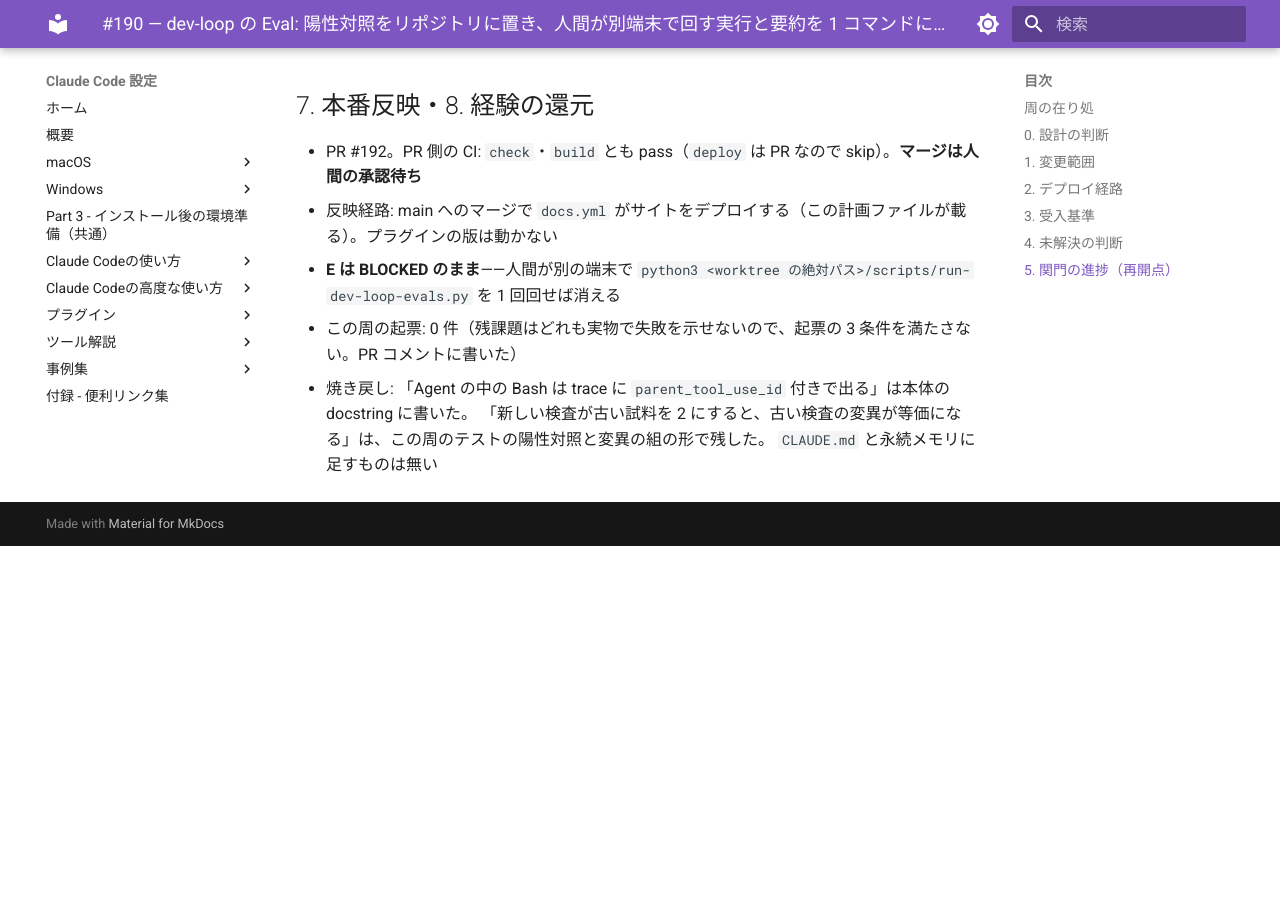
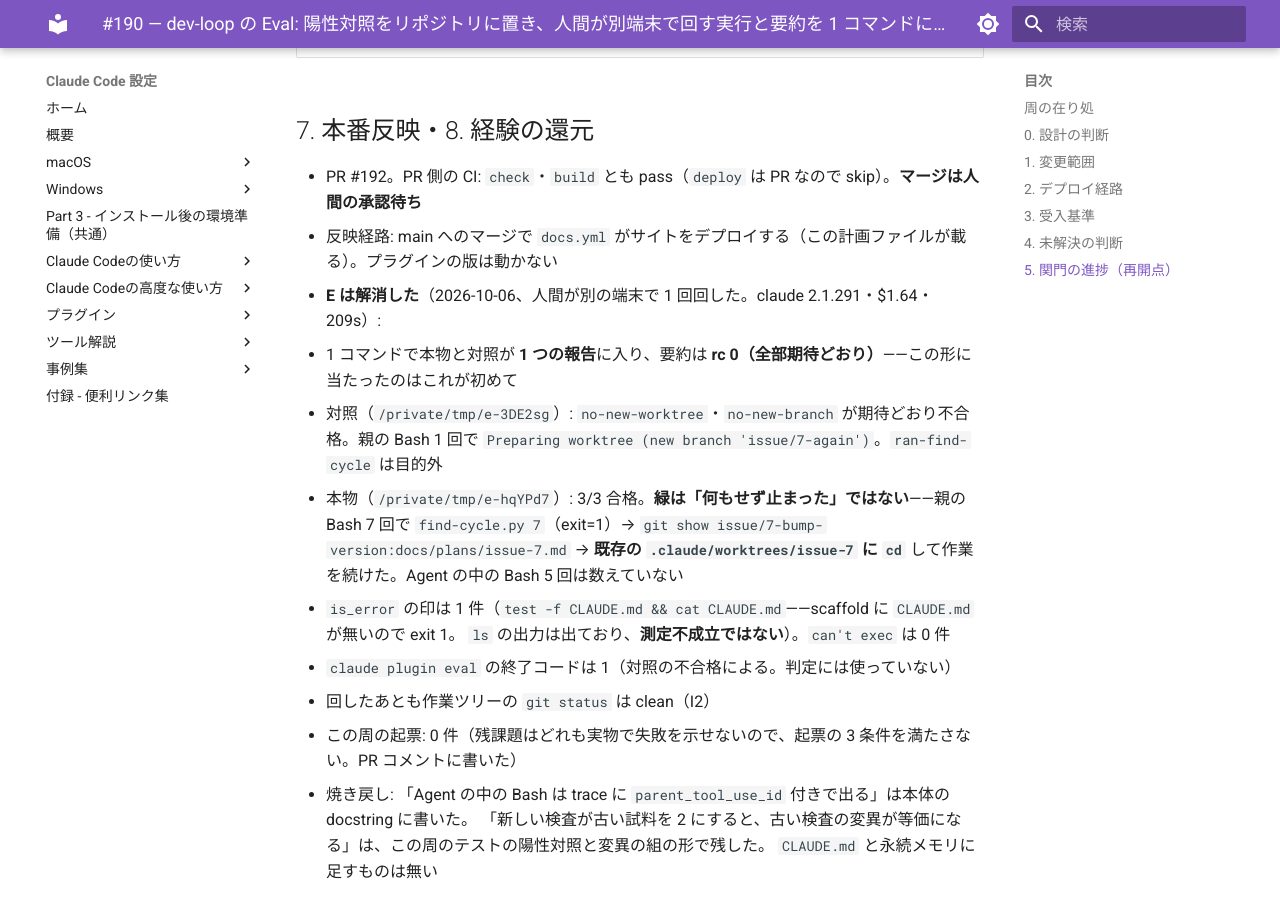
Before and after one commit to hdknr/claude-code-setup, an MkDocs documentation site: the page built from docs/plans/issue-190.md, in a window 1280 px wide and 900 px high, scrolled down 8163 px. Built offline with MkDocs 1.6.1 and Material for MkDocs 9.7.7, drawn with Linux system fonts in a browser that asks for light colours; before the commit the page ends 8709 px from its top, so only the background shows below that; some of the changed text lies outside the part shown.

Commit message:
docs(plans): #190 の受入基準 E を人間が別端末で回して解消したことを記録
Co-Authored-By: Claude Opus 5.5 <noreply@anthropic.com>

```diff
--- a/docs/plans/issue-190.md
+++ b/docs/plans/issue-190.md
@@ -75,7 +75,7 @@ main へのマージで `docs.yml` がサイトをデプロイする（計画フ
 | E | **1 コマンドで本物のケースと対照の両方が回り、貼れる要約が出る** | 人間が別の端末で 1 回回す（**このセッションからは起動できない**） |
 | F | `check-all.py` が緑、PR 側の CI も緑 | `check-all.py`・`gh pr checks` |
 
-**E は BLOCKED**——**何が無いか: 道具**（worktree 隔離セッションのガードが `claude plugin eval` を拒否する。#181）。
+**E は BLOCKED だった**（§7 で解消。人間が別の端末で回した）——**何が無いか: 道具**（worktree 隔離セッションのガードが `claude plugin eval` を拒否する。#181）。
 人間が別の端末で回せば消える。費用はおよそ $1.5。
 
 **未証明**: なし（E 以外は手元で当たる）。
@@ -170,7 +170,17 @@ main へのマージで `docs.yml` がサイトをデプロイする（計画フ
 
 - PR #192。PR 側の CI: `check`・`build` とも pass（`deploy` は PR なので skip）。**マージは人間の承認待ち**
 - 反映経路: main へのマージで `docs.yml` がサイトをデプロイする（この計画ファイルが載る）。プラグインの版は動かない
-- **E は BLOCKED のまま**——人間が別の端末で `python3 <worktree の絶対パス>/scripts/run-dev-loop-evals.py` を 1 回回せば消える
+- **E は解消した**（2026-10-06、人間が別の端末で 1 回回した。claude 2.1.291・$1.64・209s）:
+  - 1 コマンドで本物と対照が **1 つの報告**に入り、要約は **rc 0（全部期待どおり）**——この形に当たったのはこれが初めて
+  - 対照（`/private/tmp/e-3DE2sg`）: `no-new-worktree`・`no-new-branch` が期待どおり不合格。親の Bash 1 回で
+    `Preparing worktree (new branch 'issue/7-again')`。`ran-find-cycle` は目的外
+  - 本物（`/private/tmp/e-hqYPd7`）: 3/3 合格。**緑は「何もせず止まった」ではない**——親の Bash 7 回で
+    `find-cycle.py 7`（exit=1）→ `git show issue/7-bump-version:docs/plans/issue-7.md` →
+    **既存の `.claude/worktrees/issue-7` に `cd`** して作業を続けた。Agent の中の Bash 5 回は数えていない
+  - `is_error` の印は 1 件（`test -f CLAUDE.md && cat CLAUDE.md`——scaffold に `CLAUDE.md` が無いので exit 1。
+    `ls` の出力は出ており、**測定不成立ではない**）。`can't exec` は 0 件
+  - `claude plugin eval` の終了コードは 1（対照の不合格による。判定には使っていない）
+  - 回したあとも作業ツリーの `git status` は clean（I2）
 - この周の起票: 0 件（残課題はどれも実物で失敗を示せないので、起票の 3 条件を満たさない。PR コメントに書いた）
 - 焼き戻し: 「Agent の中の Bash は trace に `parent_tool_use_id` 付きで出る」は本体の docstring に書いた。
   「新しい検査が古い試料を 2 にすると、古い検査の変異が等価になる」は、この周のテストの陽性対照と変異の組の形で残した。
```
